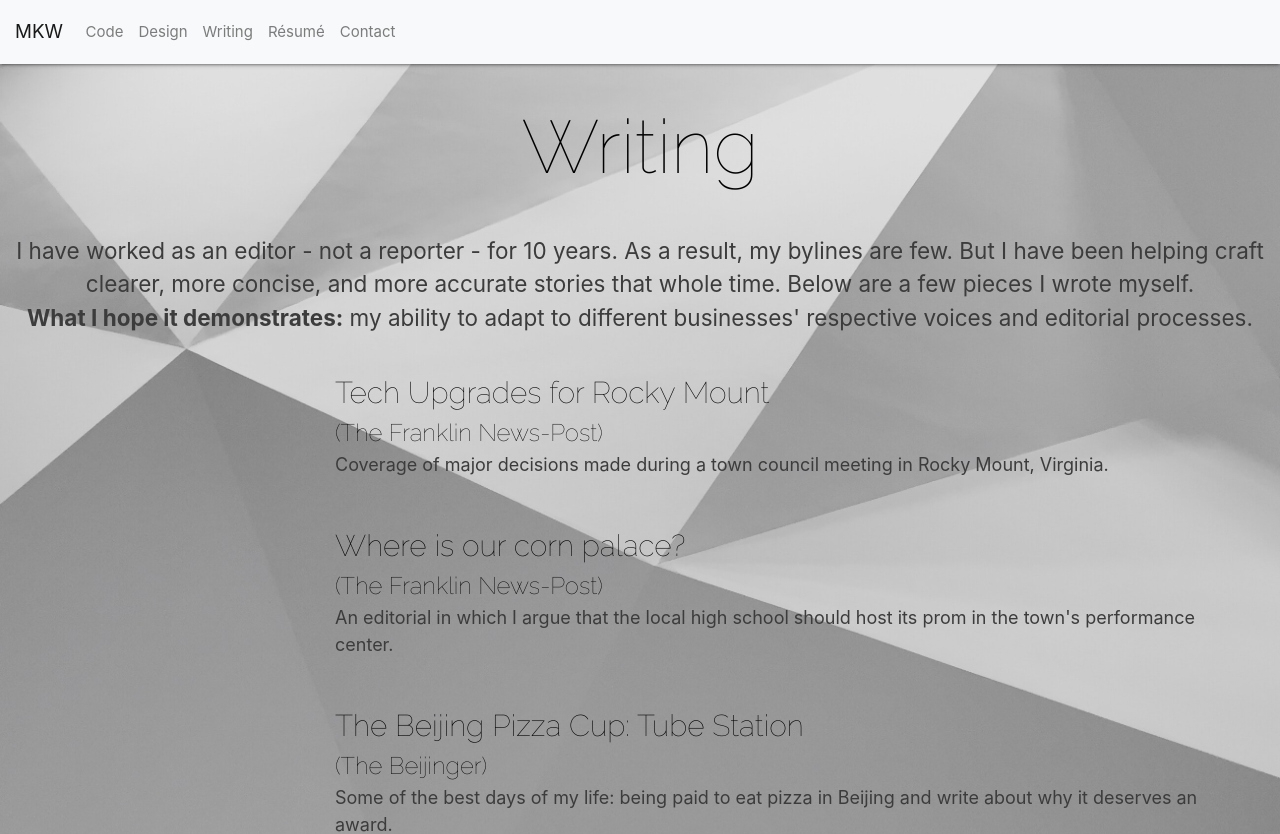
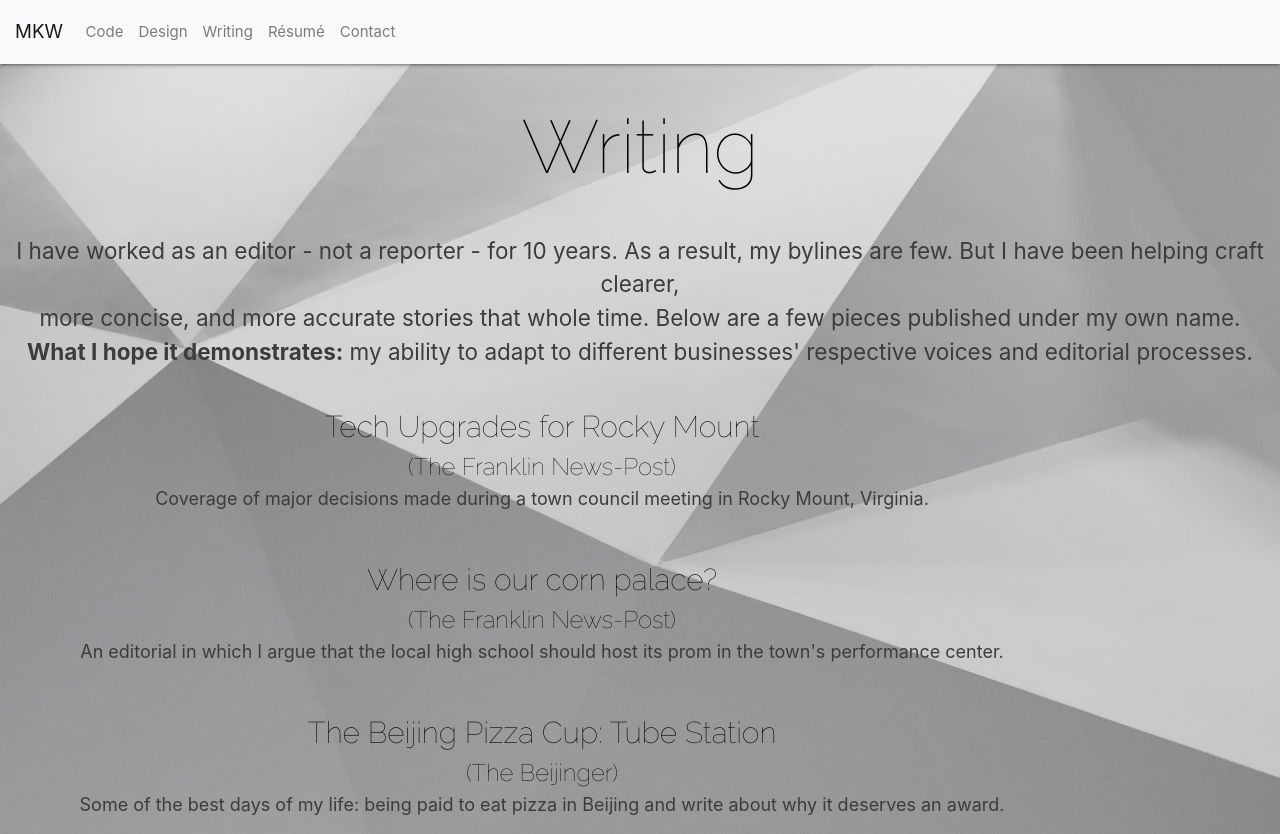
Before and after one commit to marykatewhite/reactportfolio, a React (Create React App) app: page /writing in a window 1280 px wide. Shown: the top 834 px of the page. Built offline with nearby package versions, Linux system fonts and the light colour scheme.

Commit message:
fixing column widths on large screens

```diff
--- a/src/components/codepage.js
+++ b/src/components/codepage.js
@@ -28,9 +28,10 @@ class CodePage extends Component {
 
         <div className="container-fluid" id="bioBox">
           <div className="row justify-content-center">
-            <div className="col-xs-12 col-m-8 offset-md-2">
+            <div className="col-xs-12 col-m-6">
               <p className="carouselIntroText">
-                All of these projects were built in a week, outside of my 40-hour work week and 10 hours of class time. They're not the best, but I learned a great deal and built them quickly.
+                All of these projects were built in a week, outside of my 40-hour work week and 10 hours of class time.<br />
+                They're not the best, but I learned a great deal and built them quickly.
                 <br />
                 <b>What I hope it demonstrates:</b> my understanding of full-stack fundamentals and ability to learn and work quickly.
               </p>
--- a/src/components/designpage.js
+++ b/src/components/designpage.js
@@ -28,7 +28,7 @@ class DesignPage extends Component {
 
         <div className="container-fluid" id="bioBox">
           <div className="row justify-content-center">
-            <div className="col-xs-12 col-m-8">
+            <div className="col-xs-12 col-m-6">
               <p className="carouselIntroText">
                 A few examples of my work with graphic design and layout in both
                 print and digital formats.
--- a/src/components/writing.js
+++ b/src/components/writing.js
@@ -15,7 +15,7 @@ class Writing extends Component {
         <div key={id} className="container-fluid" id={name}>
             <div className="row projectrow">
 
-            <div className="col-xs-8 col-m-6 offset-md-3 writingBox">
+            <div className="col-xs-8 col-m-6 center writingBox">
               <a href={externallink} target="_blank" rel="noopener noreferrer" className="writingTitle">{name}</a><br/>
               <a href={externallink} target="_blank" rel="noopener noreferrer" className="writingSource">{source}</a>
               <p>
--- a/src/components/writingpage.js
+++ b/src/components/writingpage.js
@@ -28,9 +28,10 @@ class WritingPage extends Component {
 
         <div className="container-fluid" id="bioBox">
           <div className="row justify-content-center">
-            <div className="col-xs-12 col-m-8">
+            <div className="col-xs-12 col-m-6">
               <p className="carouselIntroText">
-                I have worked as an editor - not a reporter - for 10 years. As a result, my bylines are few. But I have been helping craft clearer, more concise, and more accurate stories that whole time. Below are a few pieces I wrote myself.
+                I have worked as an editor - not a reporter - for 10 years. As a result, my bylines are few. But I have been helping craft clearer, <br />
+                more concise, and more accurate stories that whole time. Below are a few pieces published under my own name.
                 <br />
                 <b>What I hope it demonstrates:</b> my ability to adapt to different businesses' respective voices and editorial processes.
               </p>
```
